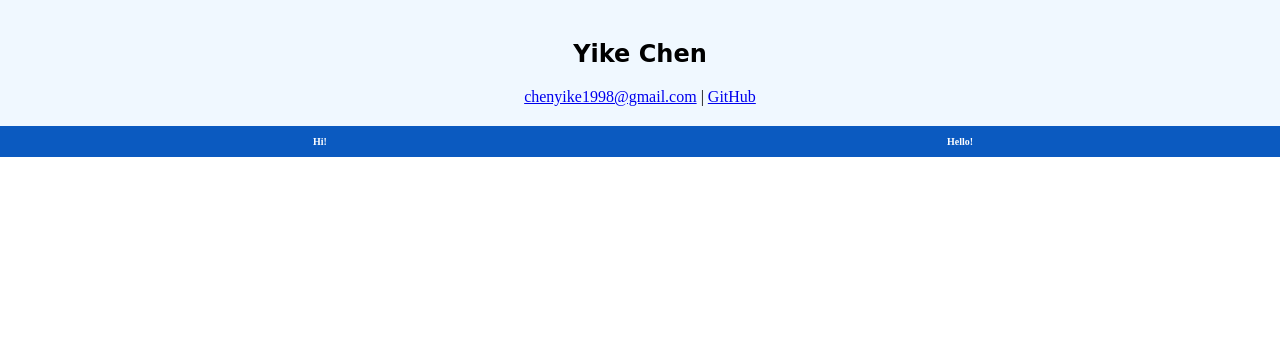
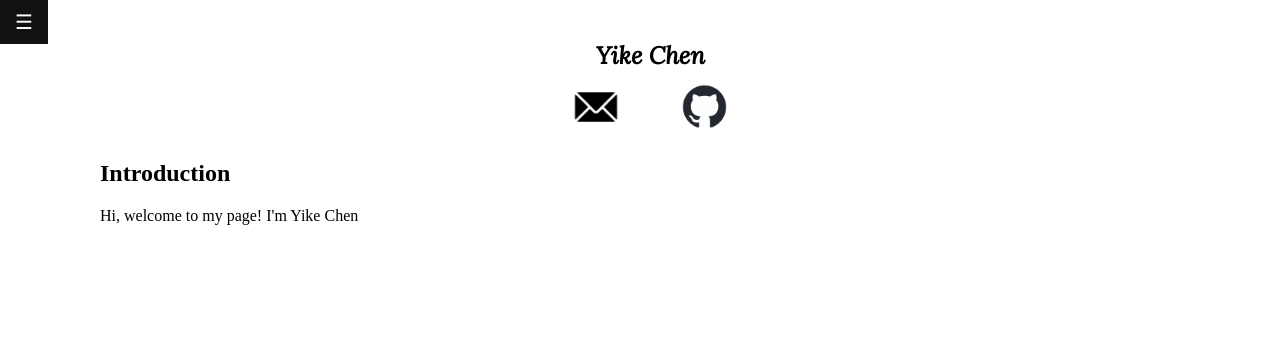
Before and after one commit to YikeChenn/YikeChenn.github.io, a plain HTML site: page index.html in a window 1280 px wide. Drawn offline with nearby package versions, Linux system fonts and the light colour scheme; a web font is replaced by a local one.

Commit message:
new icon

```diff
--- a/cass/style.scss
+++ b/cass/style.scss
@@ -1,5 +1,5 @@
 @import url('https://fonts.googleapis.com/css2?family=Gloock&display=swap');
-@import url('https://fonts.googleapis.com/css2?family=Rampart+One&display=swap');
+@import url('https://fonts.googleapis.com/css2?family=Lora:ital@1&display=swap');
 
 
 *{
@@ -7,15 +7,18 @@
 }
 
 body {
+    background-color: rgb(255, 255, 255);
     font-family: 'Gloock', serif;
     margin: 0;
 }
 
-
+//starting bluring
 .loading{
-    position: fixed;
+    color: rgb(0, 0, 0);
+    position: absolute;
     top:45%;
     left: 43%;
+    margin: auto;
     overflow: hidden;
     font-size: 50px;
     white-space: nowrap;
@@ -37,40 +40,157 @@ body {
 
 
 .title{
-    background-color: aliceblue;
+    width: 200px;
+    position: absolute;
+    left: 43%;
     padding: 20px;
     font-family: 'Gloock', serif;
     text-align: center;
+
     h1{
-        font-family: 'Rampart One', cursive;
+        font-family: 'Lora', serif;
+        color: rgb(0, 0, 0);
     }
 }
 
-.header{
-    display: flex;
-    width: 100%;
+// Icon
+.icon{
+    width: 200px;
+    height: 100px;
+    position: relative;
+    left: -15%;
+}
+#emailIcon{
+    position: absolute;
+    top: -30%;
+    left: 10%;
+    height: 60px;
+    width: 60px;
+    z-index: 0;
+    background-image: url("../icon/email-icon.png");
+    background-size: cover;
+}
+#emailIconUp{
+    position: absolute;
+    top: -30%;
+    left: 10%;
+    height: 60px;
+    width: 60px;
+    z-index: 1;
+    opacity: 0;
+    transition: 0.5s;
+    background-image: url("../icon/email-icon.png"), linear-gradient(rgb(0, 225, 255),rgb(255, 179, 179));
+    background-size: cover;
+    background-blend-mode: lighten;
+}
+#emailIconUp:hover{
+    transition: .5s;
+    opacity: 1;
 }
 
-.unselected{
-    background-color: rgb(11, 90, 192);
-    color: rgb(255, 255, 255);
-    cursor: pointer;
-    flex: 0.5;
-    width: 20vw;
-    transition: background-color .25s ease-out, flex .25s ease-out;
-    h3{
-        font-size: 10px;
-        text-align: center;
-        transition: font-size .25s ease-out;
-    }
-    &.selected{
-        background-color: rgb(0, 140, 255);
-        flex: 1;
-        transition: background-color .25s ease-out, flex .25s ease-out;
-    }
+#gitIcon{
+    position: absolute;
+    left: 68%;
+    top: -23%;
+    height: 45px;
+    width: 45px;
+    z-index: 0;
+    background-image: url("../icon/github-mark.jpg");
+    background-size: cover;
+}
+#gitIconUp{
+    position: absolute;
+    left: 68%;
+    top: -23%;
+    height: 45px;
+    width: 45px;
+    z-index: 1;
+    opacity: 0;
+    transition: 0.5s;
+    background-image: url("../icon/github-mark.jpg"), linear-gradient(rgb(0, 225, 255),rgb(255, 179, 179));
+    background-size: cover;
+    background-blend-mode: lighten;
+}
+#gitIconUp:hover{
+    transition: .5s;
+    opacity: 1;
 }
 
+.sideBar{
+    height: 100%;
+    width: 0;
+    position: fixed;
+    z-index: 1;
+    top: 0;
+    left: 0;
+    background-color: black;
+    overflow-x: hidden;
+    h1{
+        color: rgb(255, 255, 255);
+        padding: 8px 8px 8px 32px;
+    }
+    p{
+        cursor: pointer;
+        padding: 8px 8px 8px 32px;
+        text-decoration: none;
+        font-size: 25px;
+        color: rgb(255, 255, 255);
+        display: block;
+        transition: 0.25s;
+        &.clicked{
+            color: rgb(176, 218, 255);
+            background-color: rgb(0, 140, 255);
+        }
+        &.closeButton{
+            padding: 0 0 0 0;
+        }
 
-.intro{
+    }
+    p:hover{
+        background-color: rgb(0, 140, 255);
+        &.closeButton{
+            background-color: black;
+            color: rgb(0, 136, 255);
+        }
+    }
+
+    .closeButton{
+        border: none;
+        padding: 0 0 0 0;
+        position: absolute;
+        top: -35px;
+        right: 25px;
+        font-size: 36px;
+        margin-left: 50px;
+    }
 
 }
+
+#openSideButton {
+    position: absolute;
+    left: 0;
+    top: 0;
+    font-size: 20px;
+    cursor: pointer;
+    background-color: #111;
+    color: white;
+    padding: 10px 15px;
+    border: none;
+    transition: background-color 0.5s;
+}
+.openButton:hover {
+    background-color: #adadad;
+}
+
+#sideMenu {
+    padding: 20px;
+}
+
+@media screen and (max-height: 450px) {
+    .sideBar {padding-top: 15px;}
+    .sideBar a {font-size: 18px;}
+}
+
+.mainPart{
+    padding: 100px 0px 100px 100px;
+}
--- a/index.html
+++ b/index.html
@@ -16,27 +16,40 @@
 
     <section class="page">
         <div class="title">
-            <h1>Yike Chen</h1>
-            <div>
-                <a href="mailto:chenyike1998@gmail.com">chenyike1998@gmail.com</a>
-                <a>  |  </a>
-                <a href="https://github.com/YikeChenn">GitHub</a>
+            <h1 id="Yike">Yike Chen</h1>
+            <div class="icon">
+                <a href="mailTo:chenyike1998@gmail.com"><p id="emailIcon"></p></a>
+                <a href="mailTo:chenyike1998@gmail.com"><p id="emailIconUp"></p></a>
+                <a href="https://github.com/YikeChenn" target="_blank"><p id="gitIcon"></p></a>
+                <a href="https://github.com/YikeChenn" target="_blank"><p id="gitIconUp"></p></a>
             </div>
 
         </div>
-        <div class="header">
-            <div class="unselected">
-                <h3>Hi!</h3>
-            </div>
-            <div class="unselected">
-                <h3>Hello!</h3>
-            </div>
+
+
+
+        <div id="sideMenu">
+            <button id="openSideButton" onclick="ifOpenSidebar()">&#9776;</button>
         </div>
+
+        <div id="sideBar" class="sideBar">
+            <h1>Navigation</h1>
+            <p class="closeButton" onclick="closeSidebar()">&times;</p>
+            <p class="clicked">Introduction</p>
+            <p></p>
+        </div>
+
+        <div class="mainPart">
+            <h1>Introduction</h1>
+            <p>Hi, welcome to my page! I'm Yike Chen</p>
+        </div>
+
     </section>
 
 
 
 </body>
 <script src="script/script.js"></script>
+<script src="https://ajax.googleapis.com/ajax/libs/jquery/3.6.3/jquery.min.js"></script>
 
 </html>
--- a/script/script.js
+++ b/script/script.js
@@ -1,32 +1,45 @@
+
+
 //starting bluring
-const page = document.querySelector('.page')
-let load = 0;
-let load_interval = setInterval(bluring, 30)
+// const page = document.querySelector('.page')
+// let load = 0
+// let load_interval = setInterval(bluring, 30)
 
-function bluring(){
-    load++
-    if(load > 99) clearInterval(load_interval)
-    page.style.filter = `blur(${scale(load, 0, 100, 30, 0)}px)`
+// function bluring(){
+//     load++
+//     if(load > 99) clearInterval(load_interval)
+//     page.style.filter = `blur(${scale(load, 0, 100, 30, 0)}px)`
+// }
+
+// const scale = (num, in_min, in_max, out_min, out_max) => {
+//     return ((num - in_min) * (out_max - out_min)) / (in_max - in_min) + out_min
+// }
+
+function ifOpenSidebar(){
+    if(document.getElementById("sideBar").style.width == "250px") {closeSidebar()}
+    else {openSidebar()}
+}
+
+function openSidebar(){
+    $("#sideBar").animate({width: '250px'}, 500)
+    $("#openSideButton").animate({left: '250px'}, 500)
+    $(".mainPart").animate({padding: '100px 0px 100px 300px'}, 500)
+
+}
+
+function closeSidebar(){
+    $("#sideBar").animate({width: '0px'}, 500)
+    $("#openSideButton").animate({left: '0px'}, 500)
+    $(".mainPart").animate({padding: '100px 0px 100px 100px'}, 500)
 }
 
 
-const scale = (num, in_min, in_max, out_min, out_max) => {
-    return ((num - in_min) * (out_max - out_min)) / (in_max - in_min) + out_min
-}
+// //sidebar
+// const unclicked = document.querySelectorAll('li')
 
-
-
-
-const unselected = document.querySelectorAll('.unselected');
-
-unselected.forEach(unselected => {
-    unselected.addEventListener('mouseover', () => {
-        unselected.classList.add('selected')
-    })
-})
-
-unselected.forEach(unselected => {
-    unselected.addEventListener('mouseout', () => {
-        unselected.classList.remove('selected')
-    })
-})
+// unclicked.forEach(unclickedElement => {
+//     unclickedElement.addEventListener('click', () => {
+//         document.querySelector('li.clicked').classList.remove('clicked');
+//         unclickedElement.classList.add('clicked')
+//     })
+// })
```
Also changed, not shown: css/style.css, icon/email-icon.png (added), icon/github-mark.jpg (added), 1 other file.
